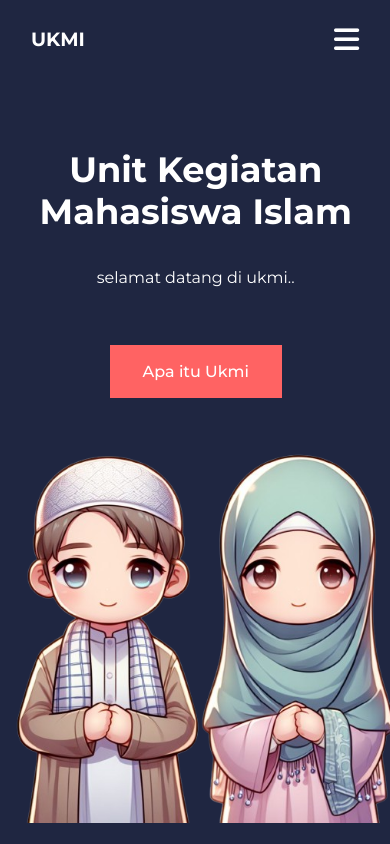
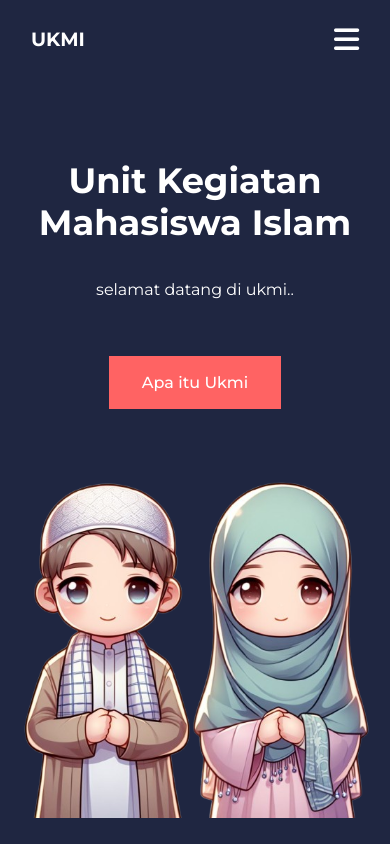
Before and after one commit to mwidiy/ukmi, a plain HTML site: page index.html in a window 390 px wide. Shown: the top 844 px of the page. Drawn offline with nearby package versions, Linux system fonts and the light colour scheme; a web font is replaced by a local one.

Commit message:
memperbaiki ukuran gambar

```diff
--- a/css/index.css
+++ b/css/index.css
@@ -654,14 +654,18 @@ footer ul li:hover {
      grid-template-columns: 1fr;
      text-align: center;
      margin-top: -2rem;
+     margin: auto;
+     place-items: start center;
    }
 
-   .header_left {
-    margin-left: -1rem;
-   }
 
    .header_left p {
      padding: 1.2rem;
+   }
+
+   .header_right-img img {
+    width: 350px;
+    height: 350px;
    }
 
    /* =================  CATEGORIES query 2 ================== */
```
